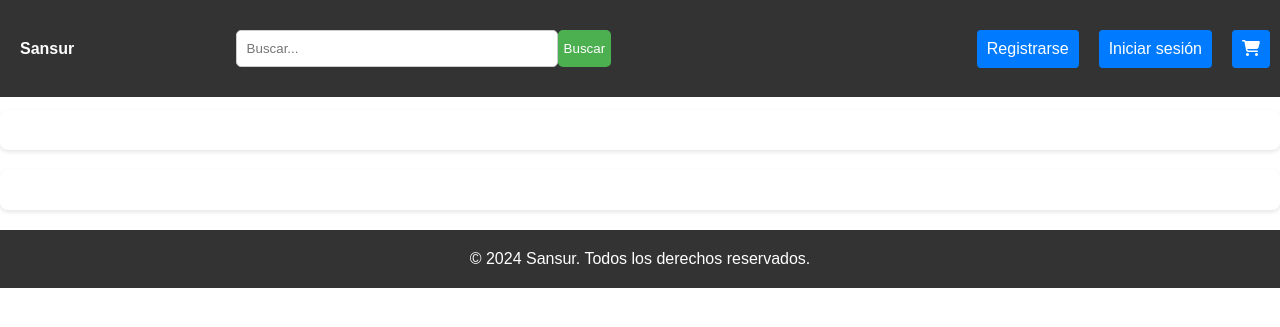
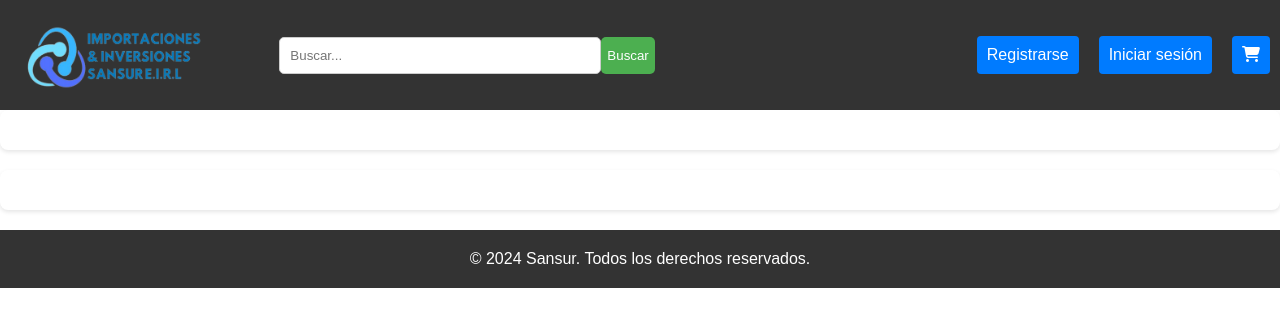
Before and after one commit to ClaudioSandro/SANSUR-web-store, a PHP site: page / in a window 1280 px wide. Shown: the top 327 px of the page. Run offline with PHP 8.4, Linux system fonts and the light colour scheme; some libraries are stand-ins or nearby versions.

Commit message:
creo que ya esta mi parte

```diff
--- a/index.php
+++ b/index.php
@@ -13,7 +13,11 @@
   <div class="opacidad" id="opacidad"></div>
   <header>
     <nav class="menu">
-      <a class="brand" href="./index.php">Sansur</a>
+      <div class="logazo">
+        <a class="brand" href="./index.php"><img src="Public/img/logo_sansur.png" alt="Logo_de_Sansur"></a>
+      </div>
+
+
       <div class="menu-items">
         <div class="search-container">
           <input type="text" class="search-box" placeholder="Buscar...">
@@ -88,7 +92,7 @@
             </form>
         </section>
     </div>
-</div>
+  </div>
 
     <div id="iniciarSesionbox" class="modal">
         <div class="box-content">
--- a/style.css
+++ b/style.css
@@ -59,6 +59,10 @@ nav {
   color: #fff;
   font-weight: bold;
   margin-left: 10px;
+}
+.logazo img{
+  width: 200px;
+  height: 70px;
 }
 
 nav a {
```
Also changed, not shown: Public/img/Fondo_LEBASI_swiper_2.png (added), Public/img/Fondo_LEBASI_swiper_3.png (added), Public/img/logo_sansur.png (added).
